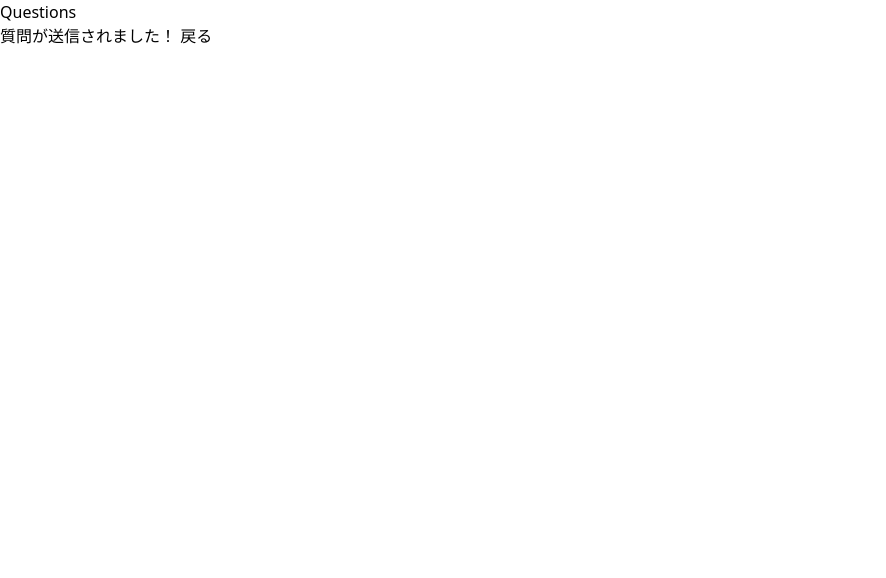
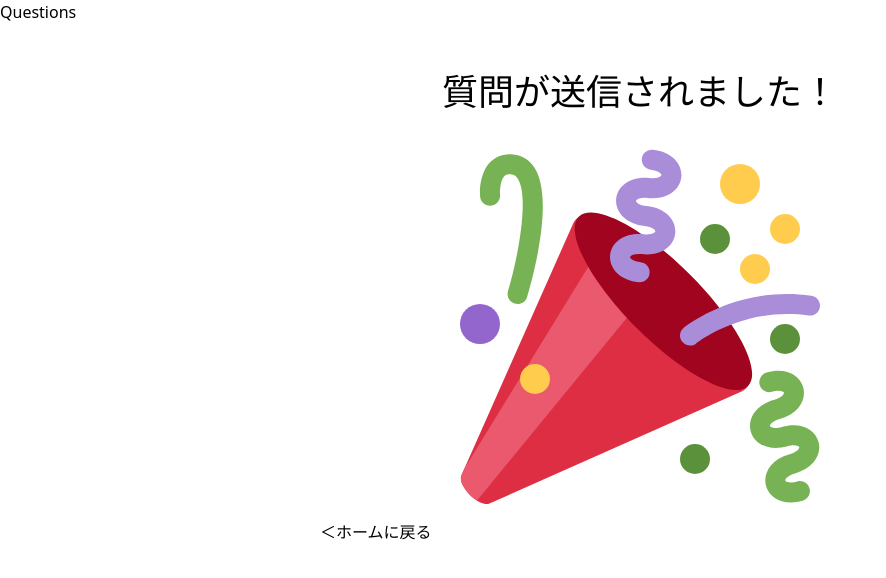
Before and after one commit to mehm8128/questions-UI, a Vue app: page /complete in a window 1280 px wide. Shown: the top 578 px of the page, without its empty margins (0-886 px from the left). Built offline with nearby package versions, Linux system fonts and the light colour scheme.

Commit message:
回答完了画面のデザインつけた

```diff
--- /dev/null
+++ b/src/components/TadaIcon.vue
@@ -0,0 +1,40 @@
+<template>
+  <svg xmlns="http://www.w3.org/2000/svg" viewBox="0 0 36 36" width="360" height="360">
+    <path
+      fill="#DD2E44"
+      d="M11.626 7.488c-.112.112-.197.247-.268.395l-.008-.008L.134 33.141l.011.011c-.208.403.14 1.223.853 1.937.713.713 1.533 1.061 1.936.853l.01.01L28.21 24.735l-.008-.009c.147-.07.282-.155.395-.269 1.562-1.562-.971-6.627-5.656-11.313-4.687-4.686-9.752-7.218-11.315-5.656z"
+    />
+    <path
+      fill="#EA596E"
+      d="M13 12L.416 32.506l-.282.635.011.011c-.208.403.14 1.223.853 1.937.232.232.473.408.709.557L17 17l-4-5z"
+    />
+    <path
+      fill="#A0041E"
+      d="M23.012 13.066c4.67 4.672 7.263 9.652 5.789 11.124-1.473 1.474-6.453-1.118-11.126-5.788-4.671-4.672-7.263-9.654-5.79-11.127 1.474-1.473 6.454 1.119 11.127 5.791z"
+    />
+    <path
+      fill="#AA8DD8"
+      d="M18.59 13.609c-.199.161-.459.245-.734.215-.868-.094-1.598-.396-2.109-.873-.541-.505-.808-1.183-.735-1.862.128-1.192 1.324-2.286 3.363-2.066.793.085 1.147-.17 1.159-.292.014-.121-.277-.446-1.07-.532-.868-.094-1.598-.396-2.11-.873-.541-.505-.809-1.183-.735-1.862.13-1.192 1.325-2.286 3.362-2.065.578.062.883-.057 1.012-.134.103-.063.144-.123.148-.158.012-.121-.275-.446-1.07-.532-.549-.06-.947-.552-.886-1.102.059-.549.55-.946 1.101-.886 2.037.219 2.973 1.542 2.844 2.735-.13 1.194-1.325 2.286-3.364 2.067-.578-.063-.88.057-1.01.134-.103.062-.145.123-.149.157-.013.122.276.446 1.071.532 2.037.22 2.973 1.542 2.844 2.735-.129 1.192-1.324 2.286-3.362 2.065-.578-.062-.882.058-1.012.134-.104.064-.144.124-.148.158-.013.121.276.446 1.07.532.548.06.947.553.886 1.102-.028.274-.167.511-.366.671z"
+    />
+    <path
+      fill="#77B255"
+      d="M30.661 22.857c1.973-.557 3.334.323 3.658 1.478.324 1.154-.378 2.615-2.35 3.17-.77.216-1.001.584-.97.701.034.118.425.312 1.193.095 1.972-.555 3.333.325 3.657 1.479.326 1.155-.378 2.614-2.351 3.17-.769.216-1.001.585-.967.702.033.117.423.311 1.192.095.53-.149 1.084.16 1.233.691.148.532-.161 1.084-.693 1.234-1.971.555-3.333-.323-3.659-1.479-.324-1.154.379-2.613 2.353-3.169.77-.217 1.001-.584.967-.702-.032-.117-.422-.312-1.19-.096-1.974.556-3.334-.322-3.659-1.479-.325-1.154.378-2.613 2.351-3.17.768-.215.999-.585.967-.701-.034-.118-.423-.312-1.192-.096-.532.15-1.083-.16-1.233-.691-.149-.53.161-1.082.693-1.232z"
+    />
+    <path
+      fill="#AA8DD8"
+      d="M23.001 20.16c-.294 0-.584-.129-.782-.375-.345-.432-.274-1.061.156-1.406.218-.175 5.418-4.259 12.767-3.208.547.078.927.584.849 1.131-.078.546-.58.93-1.132.848-6.493-.922-11.187 2.754-11.233 2.791-.186.148-.406.219-.625.219z"
+    />
+    <path
+      fill="#77B255"
+      d="M5.754 16c-.095 0-.192-.014-.288-.042-.529-.159-.829-.716-.67-1.245 1.133-3.773 2.16-9.794.898-11.364-.141-.178-.354-.353-.842-.316-.938.072-.849 2.051-.848 2.071.042.551-.372 1.031-.922 1.072-.559.034-1.031-.372-1.072-.923-.103-1.379.326-4.035 2.692-4.214 1.056-.08 1.933.287 2.552 1.057 2.371 2.951-.036 11.506-.542 13.192-.13.433-.528.712-.958.712z"
+    />
+    <circle fill="#5C913B" cx="25.5" cy="9.5" r="1.5" />
+    <circle fill="#9266CC" cx="2" cy="18" r="2" />
+    <circle fill="#5C913B" cx="32.5" cy="19.5" r="1.5" />
+    <circle fill="#5C913B" cx="23.5" cy="31.5" r="1.5" />
+    <circle fill="#FFCC4D" cx="28" cy="4" r="2" />
+    <circle fill="#FFCC4D" cx="32.5" cy="8.5" r="1.5" />
+    <circle fill="#FFCC4D" cx="29.5" cy="12.5" r="1.5" />
+    <circle fill="#FFCC4D" cx="7.5" cy="23.5" r="1.5" />
+  </svg>
+</template>
--- a/src/views/CompleteView.vue
+++ b/src/views/CompleteView.vue
@@ -1,6 +1,14 @@
-<script setup lang="ts"></script>
+<script setup lang="ts">
+import TadaIcon from '@/components/TadaIcon.vue'
+</script>
 
 <template>
-  質問が送信されました！
-  <RouterLink to="/">戻る</RouterLink>
+  <div class="pt-12 mx-auto w-1/2">
+    <h2 class="text-4xl text-center mb-8">質問が送信されました！</h2>
+    <div class="flex justify-center mb-4">
+      <TadaIcon />
+    </div>
+
+    <RouterLink to="/">＜ホームに戻る</RouterLink>
+  </div>
 </template>
--- a/src/views/HomeView.vue
+++ b/src/views/HomeView.vue
@@ -99,7 +99,7 @@ watch(
             </p>
           </details>
           <div class="text-right">
-            <RouterLink :to="`/questions/${question.id}`">回答へ></RouterLink>
+            <RouterLink :to="`/questions/${question.id}`">回答へ＞</RouterLink>
           </div>
         </li>
       </ul>
--- a/src/views/QuestionView.vue
+++ b/src/views/QuestionView.vue
@@ -34,7 +34,7 @@ onMounted(async () => {
 
     <div class="text-right">
       <!--traPerのみ表示-->
-      <RouterLink :to="`/answer/${question?.id}`">回答する></RouterLink>
+      <RouterLink :to="`/answer/${question?.id}`">回答する＞</RouterLink>
     </div>
   </div>
 </template>
```
